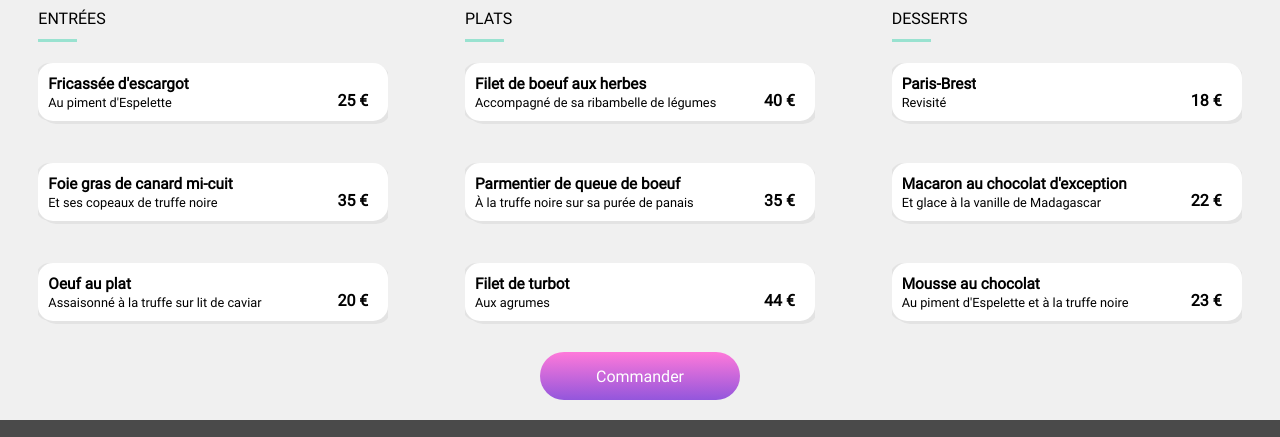
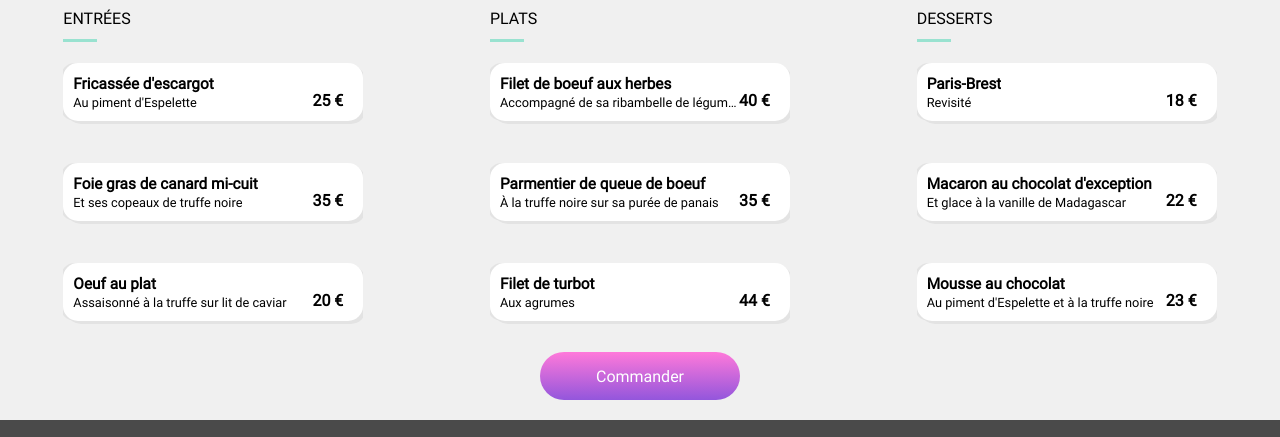
Before and after one commit to OlivierVermesse/OlivierVermesse_3_26022021, a website: page lapalette.html in a window 1280 px wide. Shown: the part 654-1091 px from the top of the page. Drawn offline with Linux system fonts and the light colour scheme.

Commit message:
coorection responsive laptop down

```diff
--- a/scss/abstracts/_mixins.scss
+++ b/scss/abstracts/_mixins.scss
@@ -8,11 +8,11 @@
         @content;
     }
 }
-// @mixin tablet{
-//     @media all and (min-width:map-get($breakpoints, tablet-min) and max-width:map-get($breakpoints, tablet-max)){
-//         @content;
-//     }
-// }
+@mixin tablet{
+    @media all and (min-width:map-get($breakpoints, tablet-min)) and (max-width:map-get($breakpoints, tablet-max)){
+        @content;
+    }
+}
 @mixin laptop{
     @media all and (min-width:map-get($breakpoints, laptop)){
         @content;
@@ -42,6 +42,9 @@
     margin: 0 $padding-margin-prim $padding-margin-prim 0;
     border-radius: $radius-corner;
     @include laptop{
+        width: 45%;
+    }
+    @include tablet{
         width: 45%;
     }
     }
@@ -103,8 +106,5 @@
         height: 60px;
         position: absolute;
         right: -30%;
-        // @include laptop{
-        //     height: 60px;
-        // }
     }
 }
--- a/scss/components/_menus.scss
+++ b/scss/components/_menus.scss
@@ -37,7 +37,7 @@
                     border-radius: $radius-corner;
                     overflow: hidden;
                     @include laptop{
-                        width: 350px;
+                        width: 300px;
                     }
                     @for $i from 1 to 5 {
                         &__#{$i} {
--- a/scss/layout/_restaurants.scss
+++ b/scss/layout/_restaurants.scss
@@ -6,6 +6,12 @@
     background-color: $color-bg_mid;
     &__list{
         @include laptop{
+            display: flex;
+            flex-direction: row;
+            flex-wrap: wrap;
+            justify-content: space-around;
+        }
+        @include tablet{
             display: flex;
             flex-direction: row;
             flex-wrap: wrap;
```
Also changed, not shown: public/css/style.css, 1 other file.
